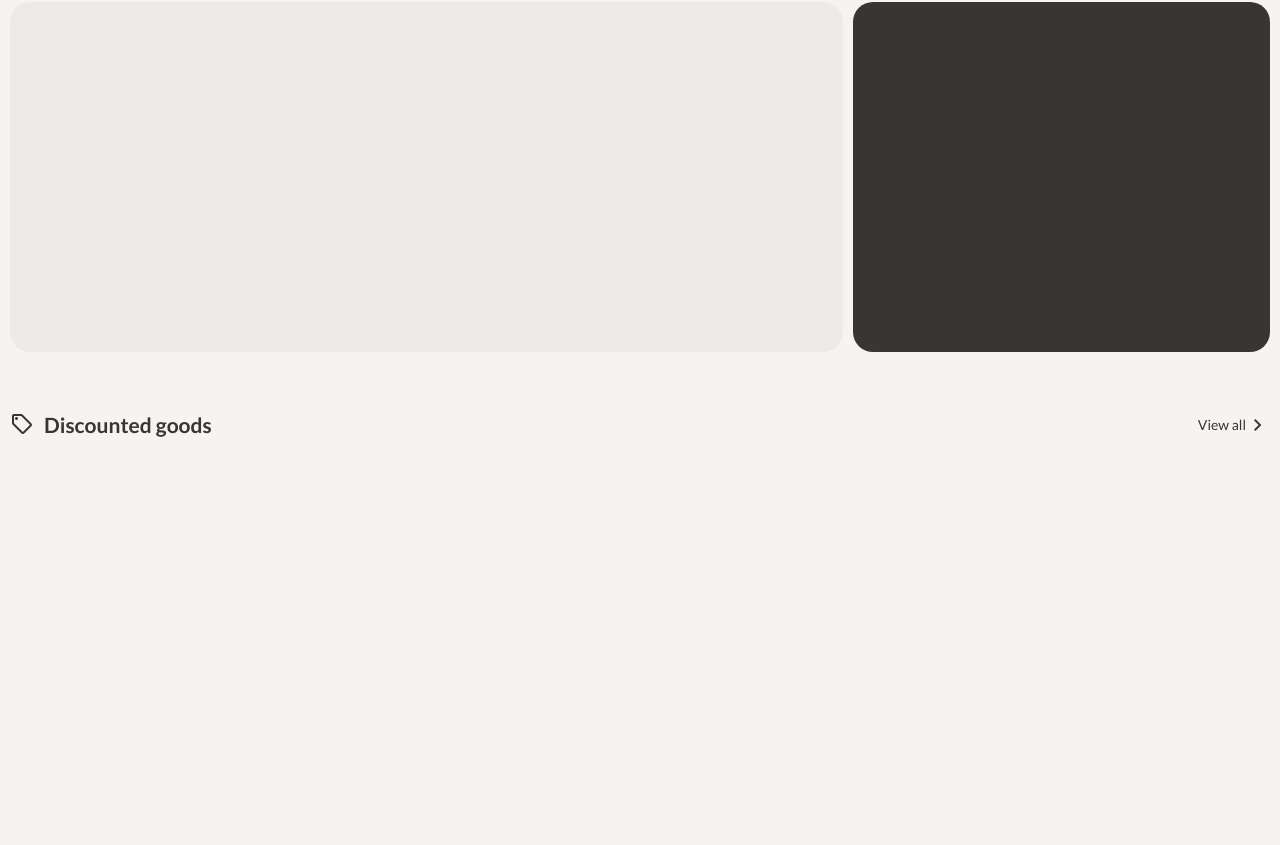
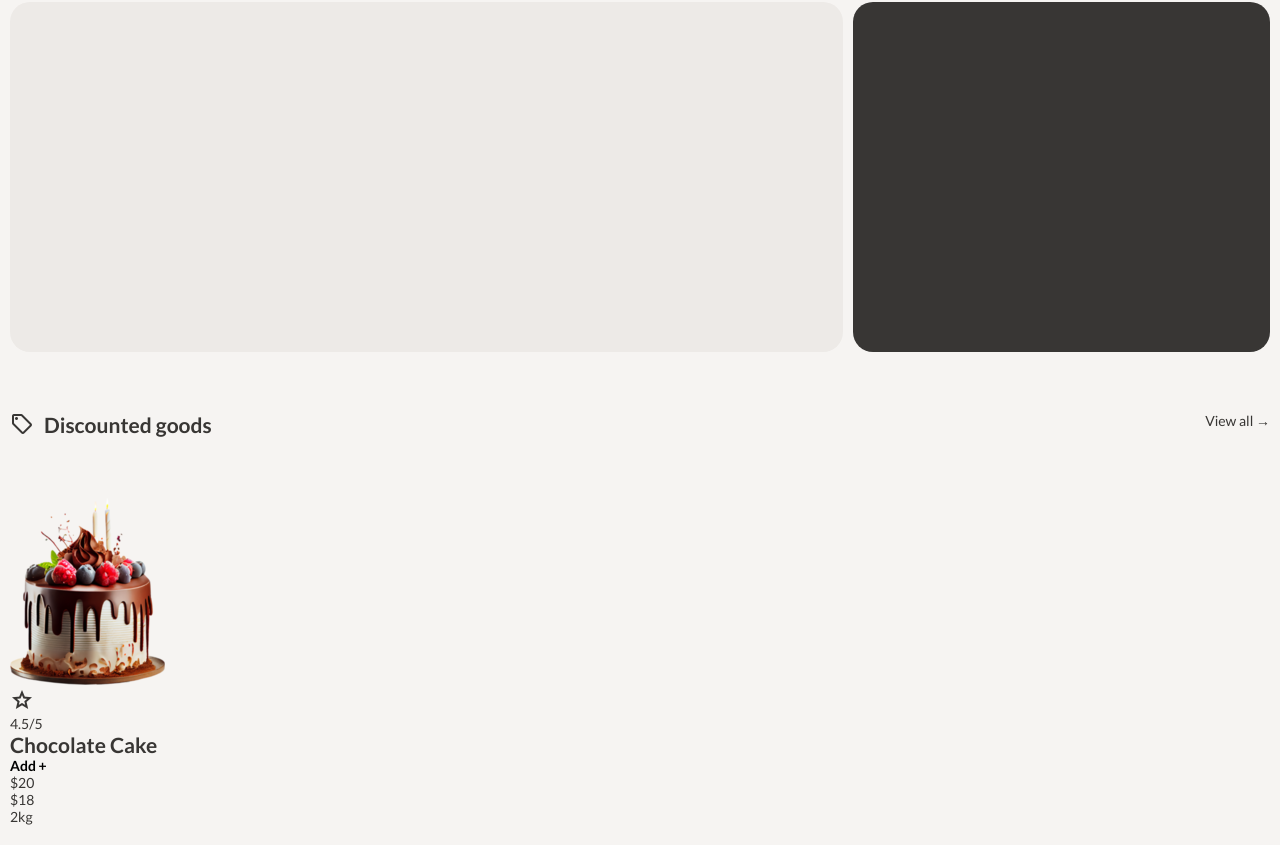
Before and after one commit to ourdevworkspace/sprout, a plain HTML site: page index.html in a window 1280 px wide. Shown: the part 81-926 px from the top of the page. Before the commit the page ends 800 px from the top, so only its background shows below. Drawn offline with nearby package versions, Linux system fonts and the light colour scheme.

Commit message:
Start with cards styles

```diff
--- a/index.css
+++ b/index.css
@@ -330,8 +330,6 @@ button {
   cursor: auto;
 }
 
-.discounts__all {
-  display: flex;
-  align-items: center;
+.discounts__header p {
   cursor: pointer;
 }
--- a/index.html
+++ b/index.html
@@ -98,13 +98,31 @@
               <span class="material-symbols-outlined">sell</span>
               <h2>Discounted goods</h2>
             </div>
-            <div class="discounts__all">
-              <p>View all</p>
-              <span class="material-symbols-outlined">chevron_right</span>
-            </div>
+            <a href="#">View all &rarr;</a>
           </div>
           <div class="discounts__body">
-            <div class="discount"></div>
+            <div class="discount">
+              <div class="discount__header">
+                <figure>
+                  <img src="./assets/img/cake.png" alt="Chocolate Cake" />
+                </figure>
+                <div class="discount__score">
+                  <span class="material-symbols-outlined">star</span>
+                  <p>4.5/5</p>
+                </div>
+              </div>
+              <div class="discount__body">
+                <h2>Chocolate Cake</h2>
+                <div class="discount__bottom">
+                  <button class="discount__button">Add +</button>
+                  <div class="discount__stats">
+                    <p>$20</p>
+                    <p>$18</p>
+                    <p>2kg</p>
+                  </div>
+                </div>
+              </div>
+            </div>
           </div>
         </section>
       </main>
```
Also changed, not shown: assets/img/cake.png (added).
